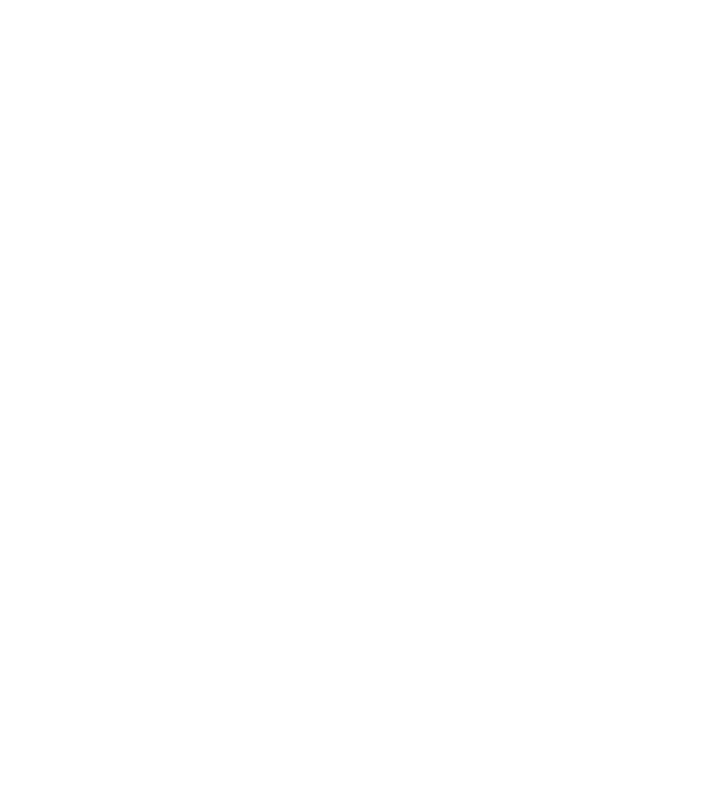
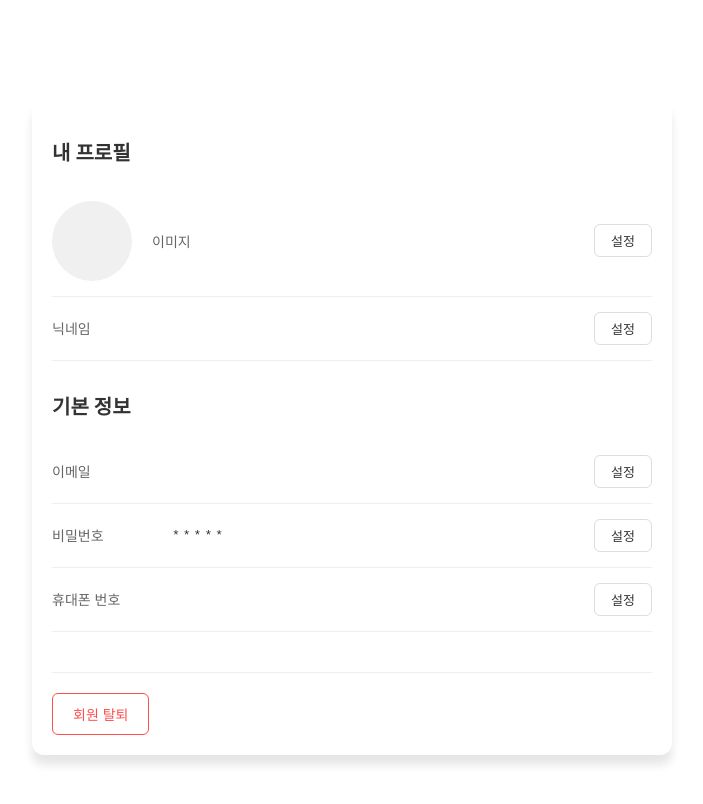
Before and after one commit to mingyeol1/lecture-f, a React (Create React App) app: page /modify in a window 1280 px wide. Before the commit this address had no page. Shown: the top 804 px of the page, without its empty margins (288-991 px from the left). Built offline with nearby package versions, Linux system fonts and the light colour scheme.

Commit message:
마이페이지 css

```diff
--- a/src/App.tsx
+++ b/src/App.tsx
@@ -3,6 +3,7 @@
 import { Route, Router, Routes } from 'react-router-dom';
 import SignUp from './User/signUp/SignUp';
 import SignIn from './User/signIn/SignIn';
+import Modify from './User/modify/Modify';
 
 
 
@@ -13,6 +14,7 @@
     <Routes>
       <Route path='/signup'  element={<SignUp />}/>
       <Route path='/signin' element ={<SignIn />} />
+      <Route path='/modify' element ={<Modify />} />
 
 
 
--- /dev/null
+++ b/src/User/css/Modify.css
@@ -0,0 +1,92 @@
+.profileContainer {
+    max-width: 600px;
+    margin: 100px auto;
+    padding: 20px;
+    background: #fff;
+    border-radius: 12px;
+    box-shadow: 0 10px 10px rgba(0, 0, 0, 0.1);
+  }
+
+  .section {
+    margin-bottom: 30px;
+  }
+
+  .sectionTitle {
+    font-size: 20px;
+    font-weight: 600;
+    margin-bottom: 20px;
+    color: #333;
+  }
+
+  .profileItem {
+    display: flex;
+    align-items: center;
+    padding: 15px 0;
+    border-bottom: 1px solid #eee;
+  }
+
+  .profileImage {
+    width: 80px;
+    height: 80px;
+    border-radius: 50%;
+    background-color: #f0f0f0;
+    margin-right: 20px;
+  }
+
+  .label {
+    width: 120px;
+    color: #666;
+    font-size: 14px;
+  }
+
+  .value {
+    flex: 1;
+    color: #333;
+  }
+
+  .nickname {
+    font-size: 18px;
+    font-weight: 500;
+  }
+
+  .editButton {
+    padding: 6px 16px;
+    background-color: #fff;
+    border: 1px solid #ddd;
+    border-radius: 6px;
+    font-size: 13px;
+    color: #333;
+    cursor: pointer;
+    margin-left: auto;
+  }
+
+  .editButton:hover {
+    background-color: #f5f5f5;
+  }
+
+  .dangerSection {
+    margin-top: 40px;
+    padding-top: 20px;
+    border-top: 1px solid #eee;
+  }
+
+  .deleteButton {
+    padding: 10px 20px;
+    background-color: #fff;
+    border: 1px solid #ff4d4d;
+    color: #ff4d4d;
+    border-radius: 6px;
+    font-size: 14px;
+    cursor: pointer;
+    transition: all 0.2s;
+  }
+
+  .deleteButton:hover {
+    background-color: #ff4d4d;
+    color: #fff;
+  }
+
+  .maskedPassword {
+    letter-spacing: 3px;
+    font-family: monospace;
+  }
--- /dev/null
+++ b/src/User/modify/Modify.tsx
@@ -0,0 +1,60 @@
+import React, { useState } from 'react';
+import '../css/Modify.css';
+
+
+
+const Modify: React.FC = () => {
+  const handleDelete = () => {
+    if (window.confirm('정말로 탈퇴하시겠습니까? 이 작업은 되돌릴 수 없습니다.')) {
+      // API 호출 로직
+      console.log('회원 탈퇴 처리');
+    }
+  };
+
+  return (
+    <div className="profileContainer">
+      <section className="section">
+        <h2 className="sectionTitle">내 프로필</h2>
+        <div className="profileItem">
+          <div className="profileImage">
+
+          </div>
+          <span className="label">이미지</span>
+          <button className="editButton">설정</button>
+        </div>
+        <div className="profileItem">
+          <span className="label">닉네임</span>
+          <span className="value nickname"></span>
+          <button className="editButton">설정</button>
+        </div>
+      </section>
+
+      <section className="section">
+        <h2 className="sectionTitle">기본 정보</h2>
+        <div className="profileItem">
+          <span className="label">이메일</span>
+          <span className="value"></span>
+          <button className="editButton">설정</button>
+        </div>
+        <div className="profileItem">
+          <span className="label">비밀번호</span>
+          <span className="value maskedPassword">*****</span>
+          <button className="editButton">설정</button>
+        </div>
+        <div className="profileItem">
+          <span className="label">휴대폰 번호</span>
+          <span className="value"></span>
+          <button className="editButton">설정</button>
+        </div>
+      </section>
+
+      <section className="dangerSection">
+        <button className="deleteButton" onClick={handleDelete}>
+          회원 탈퇴
+        </button>
+      </section>
+    </div>
+  );
+};
+
+export default Modify;
```
